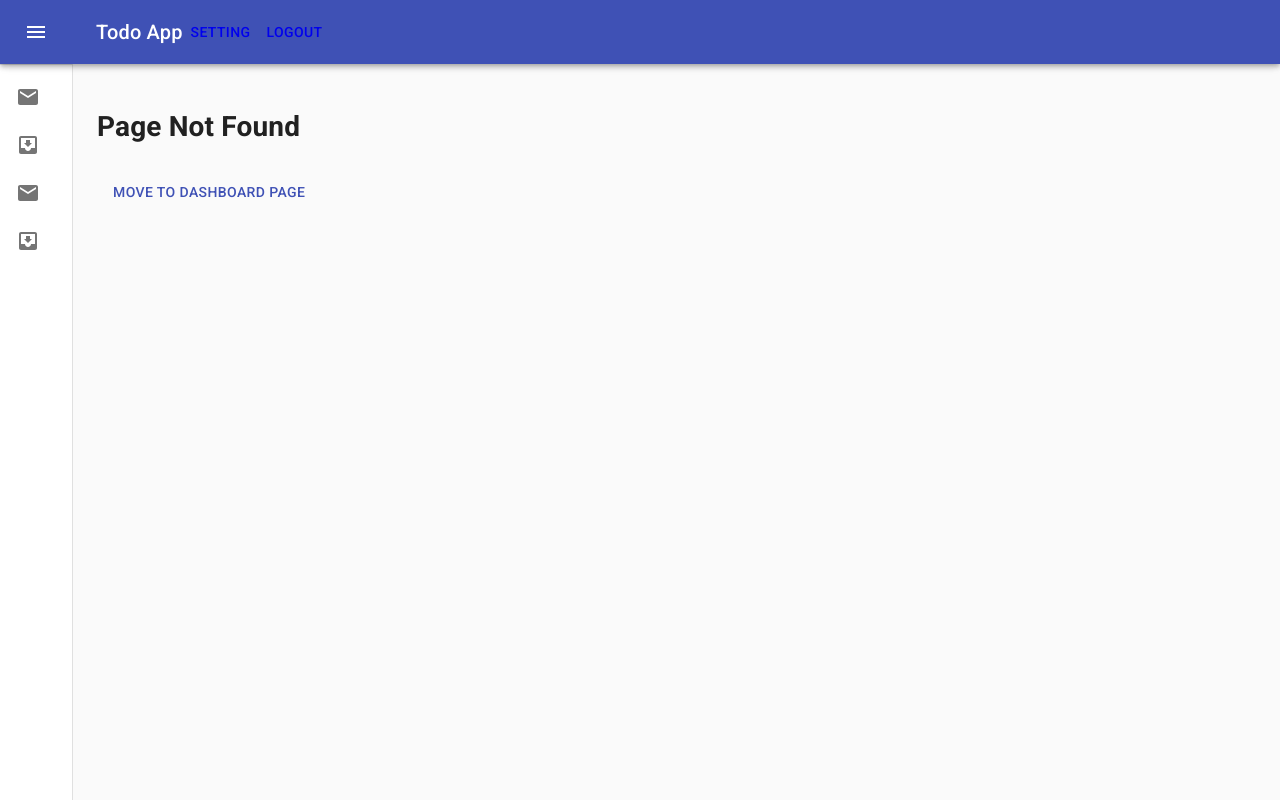
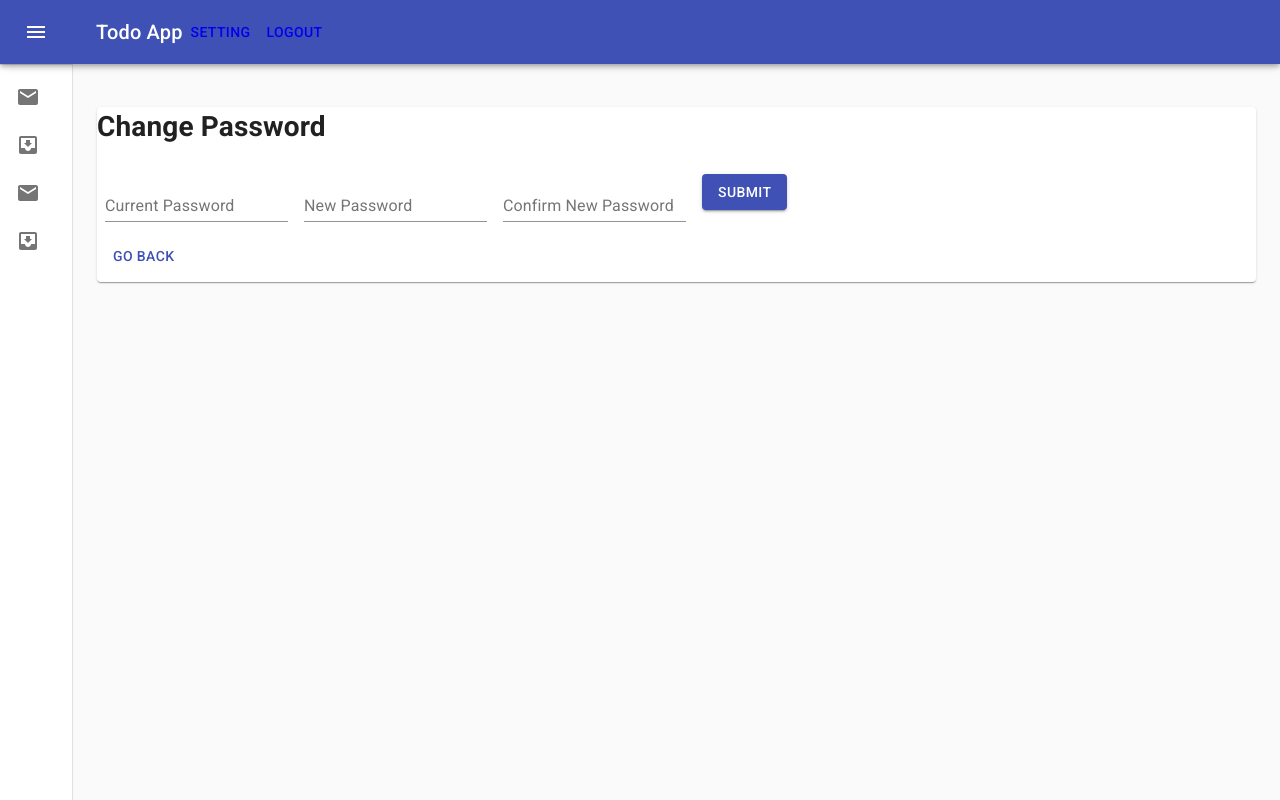
Before and after one commit to Okamon0427/todo_app, a React (Create React App) app in the folder client/: page /password/change in a window 1280 px wide. Before the commit this address had no page. Built offline with nearby package versions, Linux system fonts and the light colour scheme.

Commit message:
Create Change Password Page and Delete Account Modal

```diff
--- a/client/src/App.js
+++ b/client/src/App.js
@@ -4,6 +4,7 @@ import Landing from './components/auth';
 import Layout from './components/layout/Layout';
 import Dashboard from './components/dashboard';
 import User from './components/user';
+import PasswordChange from './components/others/PasswordChange';
 import PasswordReset from './components/others/PasswordReset';
 import NotFound from './components/others/NotFound';
 import './App.css';
@@ -32,6 +33,14 @@ const user = () => {
   );
 }
 
+const passwordChange = () => {
+  return (
+    <Layout>
+      <PasswordChange />
+    </Layout>
+  );
+}
+
 const passwordReset = () => {
   return (
     <Layout>
@@ -56,6 +65,7 @@ const App = () => {
         <Route exact path="/dashboard" component={dashboard} />
         <Route exact path="/dashboard/:categoryId" component={dashboard} />
         <Route exact path="/user" component={user} />
+        <Route exact path="/password/change" component={passwordChange} />
         <Route exact path="/password/reset" component={passwordReset} />
         <Route component={notFound} />
       </Switch>
--- /dev/null
+++ b/client/src/components/others/PasswordChange.js
@@ -0,0 +1,116 @@
+import React from 'react';
+import { useHistory, Link } from 'react-router-dom';
+import { useForm } from "react-hook-form";
+import { Button, Paper, TextField } from '@material-ui/core';
+import { makeStyles } from '@material-ui/core/styles';
+import { ERROR_MESSAGE } from '../../utils/constants';
+
+const useStyles = makeStyles((theme) => ({
+  root: {
+    '& > *': {
+      margin: theme.spacing(1),
+    },
+  },
+  button: {
+    margin: theme.spacing(1),
+  },
+}));
+
+const {
+  passwordRequired,
+  passwordMinLength,
+  passwordMatch
+} = ERROR_MESSAGE;
+
+const PasswordChange = () => {
+  const classes = useStyles();
+  const { register, errors, handleSubmit, watch } = useForm();
+  const history = useHistory();
+
+  const onSubmit = (data) => {
+    console.log(data);
+    // Send Email
+    history.push('/user');
+  }
+
+  return (
+    <Paper>
+      <h1>Change Password</h1>
+      <form
+        className={classes.root}
+        noValidate
+        autoComplete="off"
+        onSubmit={handleSubmit(onSubmit)}
+      >
+        <TextField
+          name="currentPassword"
+          label="Current Password"
+          inputRef={register({
+            required: true,
+            minLength: 6
+          })}
+          error={errors.currentPassword}
+          helperText={(
+            errors.currentPassword && errors.currentPassword.type === "required" &&
+            passwordRequired
+          ) || (
+            errors.currentPassword && errors.currentPassword.type === "minLength" &&
+            passwordMinLength
+          )}
+        />
+        <TextField
+          name="newPassword"
+          label="New Password"
+          inputRef={register({
+            required: true,
+            minLength: 6
+          })}
+          error={errors.newPassword}
+          helperText={(
+            errors.newPassword && errors.newPassword.type === "required" &&
+            passwordRequired
+          ) || (
+            errors.newPassword && errors.newPassword.type === "minLength" &&
+            passwordMinLength
+          )}
+        />
+        <TextField
+          name="newPassword2"
+          label="Confirm New Password"
+          inputRef={register({
+            required: true,
+            validate: (value) => {
+              return value === watch('newPassword');
+            }
+          })}
+          error={errors.newPassword2}
+          helperText={(
+            errors.newPassword2 && errors.newPassword2.type === "required" &&
+            passwordRequired
+          ) || (
+            errors.newPassword2 && errors.newPassword2.type === "validate" &&
+            passwordMatch
+          )}
+        />
+        <Button
+          variant="contained"
+          color="primary"
+          type="submit"
+          className={classes.button}
+        >
+          Submit
+        </Button>
+      </form>
+      <Link to="/user">
+        <Button
+          color="primary"
+          className={classes.button}
+          >
+          Go Back
+        </Button>
+      </Link>
+    </Paper>
+  );
+}
+
+export default PasswordChange;
--- /dev/null
+++ b/client/src/components/user/AccountModal.js
@@ -0,0 +1,63 @@
+import React from 'react';
+import { Backdrop, Button, Fade, Modal } from '@material-ui/core';
+import { makeStyles } from '@material-ui/core/styles';
+
+const useStyles = makeStyles((theme) => ({
+  button: {
+    margin: theme.spacing(1),
+  },
+  modal: {
+    display: 'flex',
+    alignItems: 'center',
+    justifyContent: 'center',
+  },
+  paper: {
+    backgroundColor: theme.palette.background.paper,
+    border: '2px solid #000',
+    boxShadow: theme.shadows[5],
+    padding: theme.spacing(2, 4, 3),
+  },
+}));
+
+const AccountModal = ({ open, handleClose, onDelete }) => {
+  const classes = useStyles();
+
+  return (
+    <Modal
+      aria-labelledby="transition-modal-title"
+      aria-describedby="transition-modal-description"
+      className={classes.modal}
+      open={open}
+      onClose={handleClose}
+      closeAfterTransition
+      BackdropComponent={Backdrop}
+      BackdropProps={{
+        timeout: 500,
+      }}
+    >
+      <Fade in={open}>
+        <div className={classes.paper}>
+          <h2 id="transition-modal-title">Do you really want to delete this account?</h2>
+          <p id="transition-modal-description">This action cannot be undone</p>
+          <Button
+            variant="contained"
+            color="secondary"
+            className={classes.button}
+            onClick={onDelete}
+          >
+            Delete Account
+          </Button>
+          <Button
+            variant="contained"
+            className={classes.button}
+            onClick={handleClose}
+          >
+            Go Back
+          </Button>
+        </div>
+      </Fade>
+    </Modal>
+  )
+}
+
+export default AccountModal;
--- a/client/src/components/user/index.js
+++ b/client/src/components/user/index.js
@@ -1,16 +1,48 @@
 import React, { useState, useEffect } from 'react';
-import { Paper } from '@material-ui/core';
+import { Link, useHistory } from 'react-router-dom';
+import { Button, Paper } from '@material-ui/core';
+import { makeStyles } from '@material-ui/core/styles';
 import UserPic from './UserPic';
 import UserInfo from './UserInfo';
+import AccountModal from './AccountModal';
 import { initialUserData } from '../../utils/data';
 
+const useStyles = makeStyles((theme) => ({
+  button: {
+    margin: theme.spacing(1),
+  },
+  modal: {
+    display: 'flex',
+    alignItems: 'center',
+    justifyContent: 'center',
+  },
+  paper: {
+    backgroundColor: theme.palette.background.paper,
+    border: '2px solid #000',
+    boxShadow: theme.shadows[5],
+    padding: theme.spacing(2, 4, 3),
+  },
+}));
+
 const User = () => {
+  const classes = useStyles();
+  const history = useHistory();
+
+  const [open, setOpen] = useState(false);
   const [userData, setUserData] = useState(null);
   const [editInfo, setEditInfo] = useState(null);
 
   useEffect(() => {
     setUserData(initialUserData);
   }, [])
+
+  const handleOpen = () => {
+    setOpen(true);
+  };
+
+  const handleClose = () => {
+    setOpen(false);
+  };
 
   const onEdit = (key) => {
     setEditInfo(key);
@@ -29,7 +61,13 @@ const User = () => {
     setEditInfo(null);
   }
 
+  const onDelete = () => {
+    console.log('Delete your account')
+    history.push('/');
+  }
+
   return (
+    <>
       <Paper>
         <UserPic userData={userData} />
         <UserInfo
@@ -39,7 +77,28 @@ const User = () => {
           onCancel={onCancel}
           onSubmit={onSubmit}
         />
+        <Link to="/password/change">
+          <Button
+            color="primary"
+            className={classes.button}
+          >
+            Change Password
+          </Button>
+        </Link>
+        <Button
+          color="secondary"
+          className={classes.button}
+          onClick={handleOpen}
+        >
+          Delete Account
+        </Button>
       </Paper>
+      <AccountModal
+        open={open}
+        handleClose={handleClose}
+        onDelete={onDelete}
+      />
+    </>
   )
 }
 
```
Also changed, not shown: 1 other file (tests, documents, lock files or other folders). Lines whose indentation alone changed are shown as unchanged.
